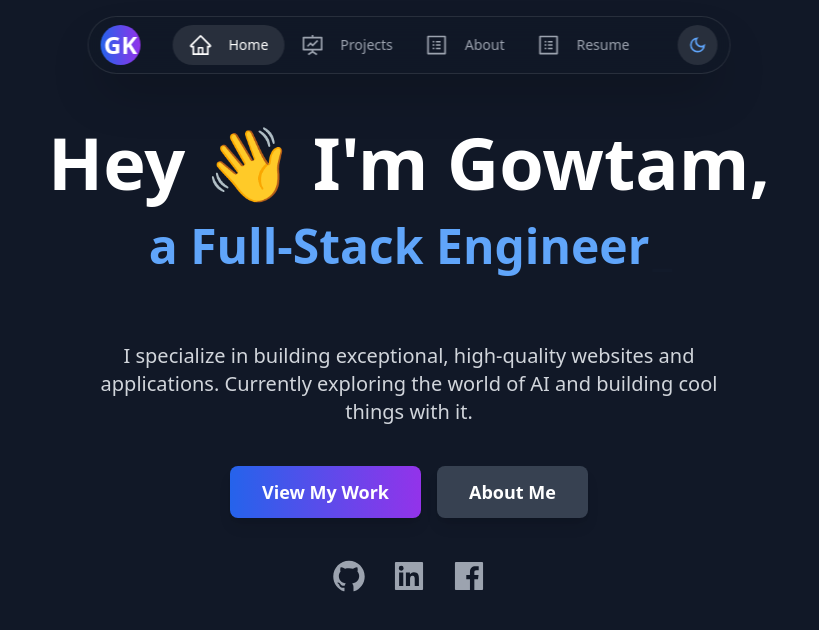
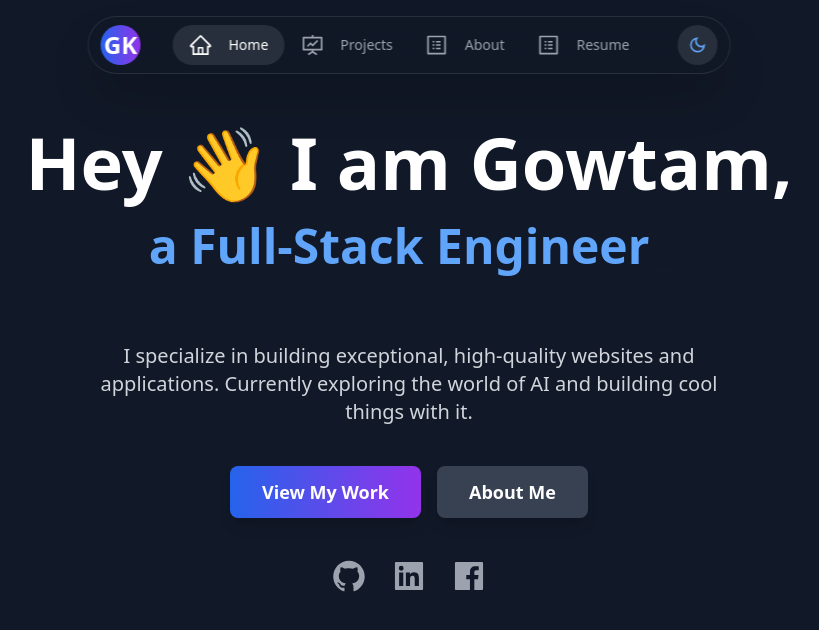
Before and after one commit to gowtamkumar/my-portfolio, a Next.js app: page / in a window 1280 px wide. Shown: the top 630 px of the page, without its empty margins (231-1050 px from the left). Built offline with nearby package versions, Linux system fonts and the light colour scheme.

Commit message:
error fixed

```diff
--- a/app/page.tsx
+++ b/app/page.tsx
@@ -18,7 +18,7 @@ export default function Home() {
       >
         <div className="text-center z-10 -mt-20">
           <h1 className="text-5xl md:text-7xl font-extrabold text-gray-900 dark:text-white leading-tight">
-            Hey 👋 I'm Gowtam,
+            Hey 👋 I am Gowtam,
           </h1>
           <div className="my-6 text-3xl md:text-5xl font-semibold text-blue-600 dark:text-blue-400 h-20 md:h-24">
             a{" "}
```
